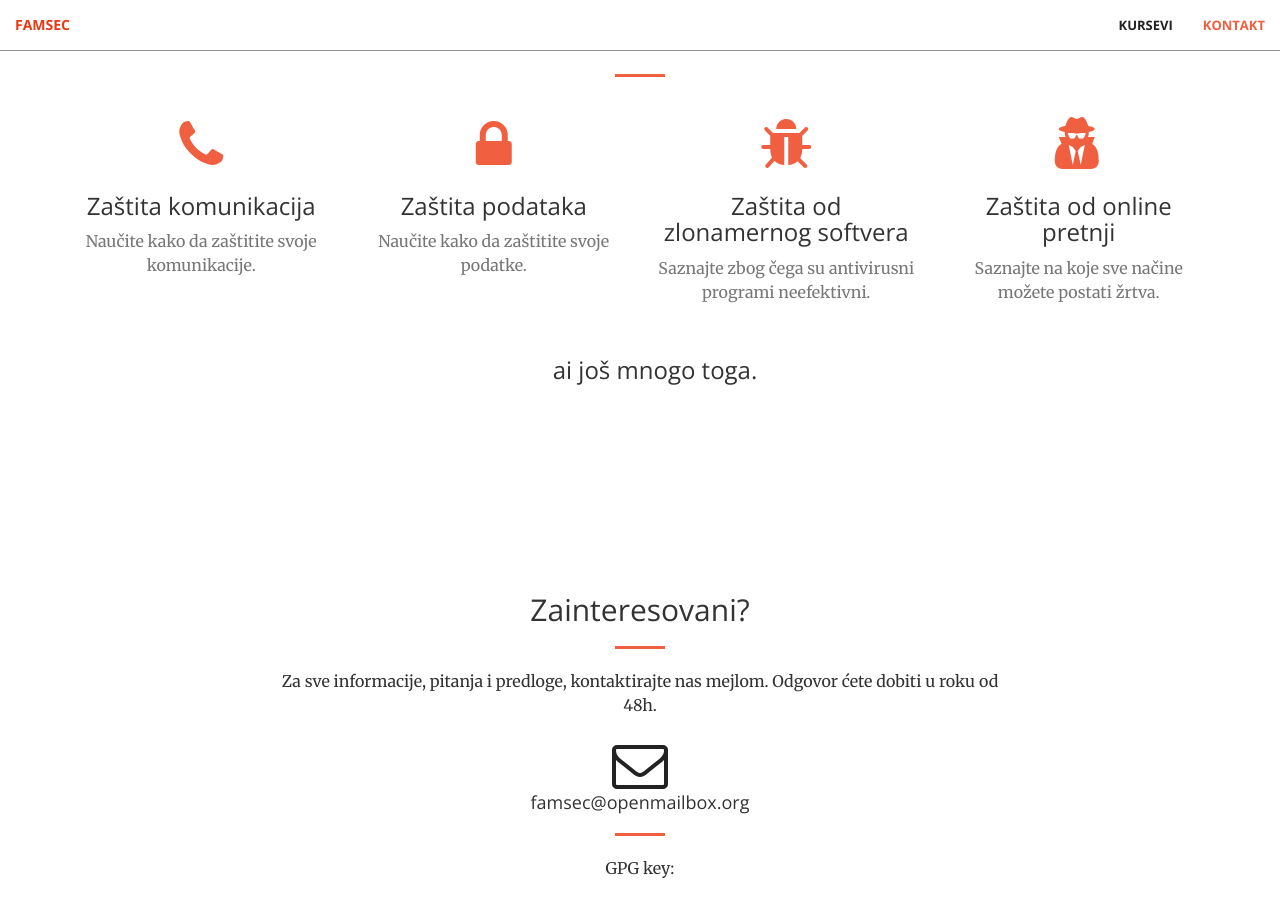
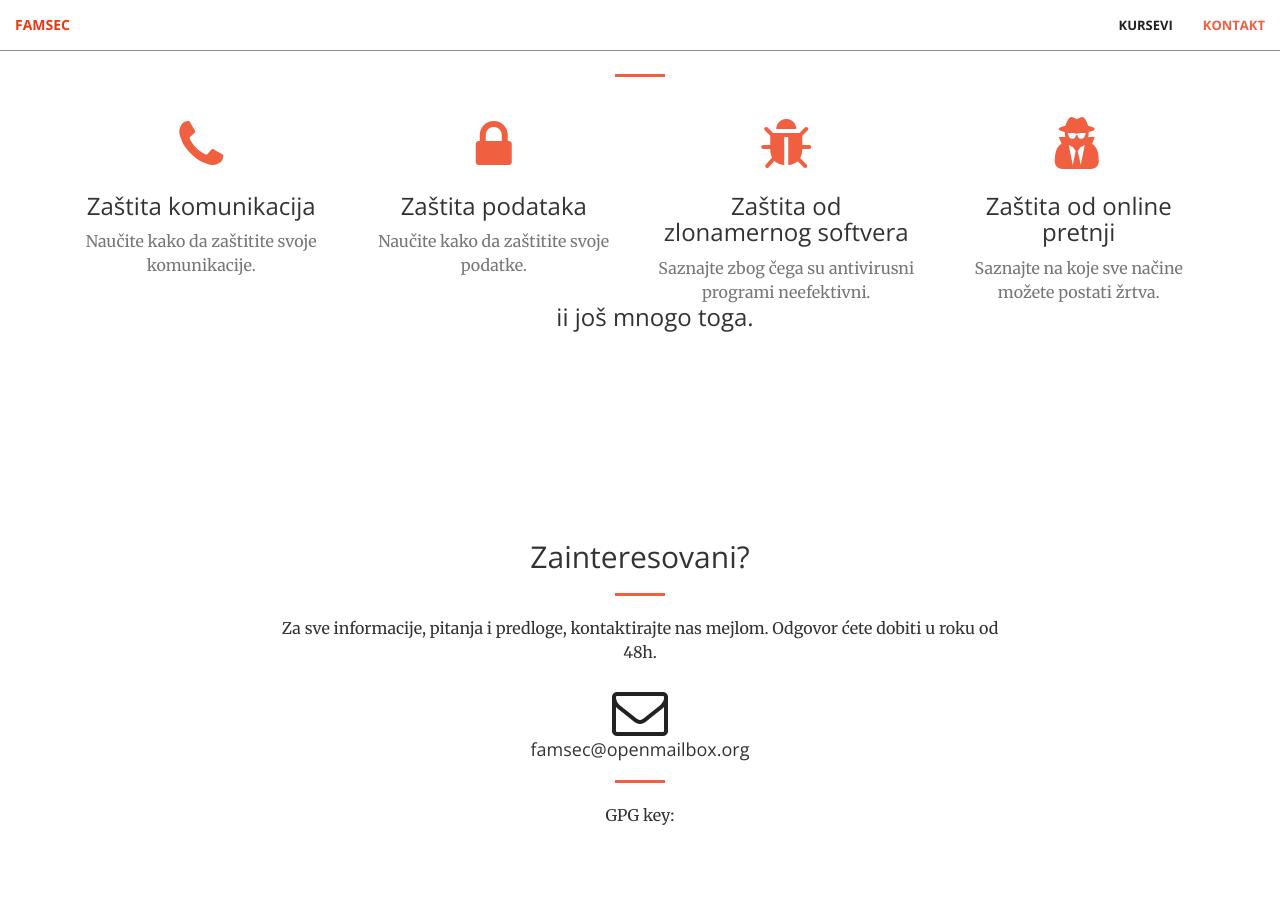
Before and after one commit to FAMSEC/famsec.github.io, a Jekyll site: the page built from index.html, in a window 1280 px wide and 900 px high, scrolled down 979 px. Built offline with Jekyll 4.4.1, drawn with Linux system fonts in a browser that asks for light colours; after the commit the page ends 1826 px from its top, so only the background shows below that.

Commit message:
Update services.html

```diff
--- a/_includes/services.html
+++ b/_includes/services.html
@@ -41,7 +41,7 @@
      <div class="container">
         <div class="row">
             <div class="col-lg-12 text-center">
-                <h3 class="section-heading"><br><br>ai još mnogo toga.</h3>
+                <h3 class="section-heading">ii još mnogo toga.</h3>
             </div>
         </div>
     </div>
```
